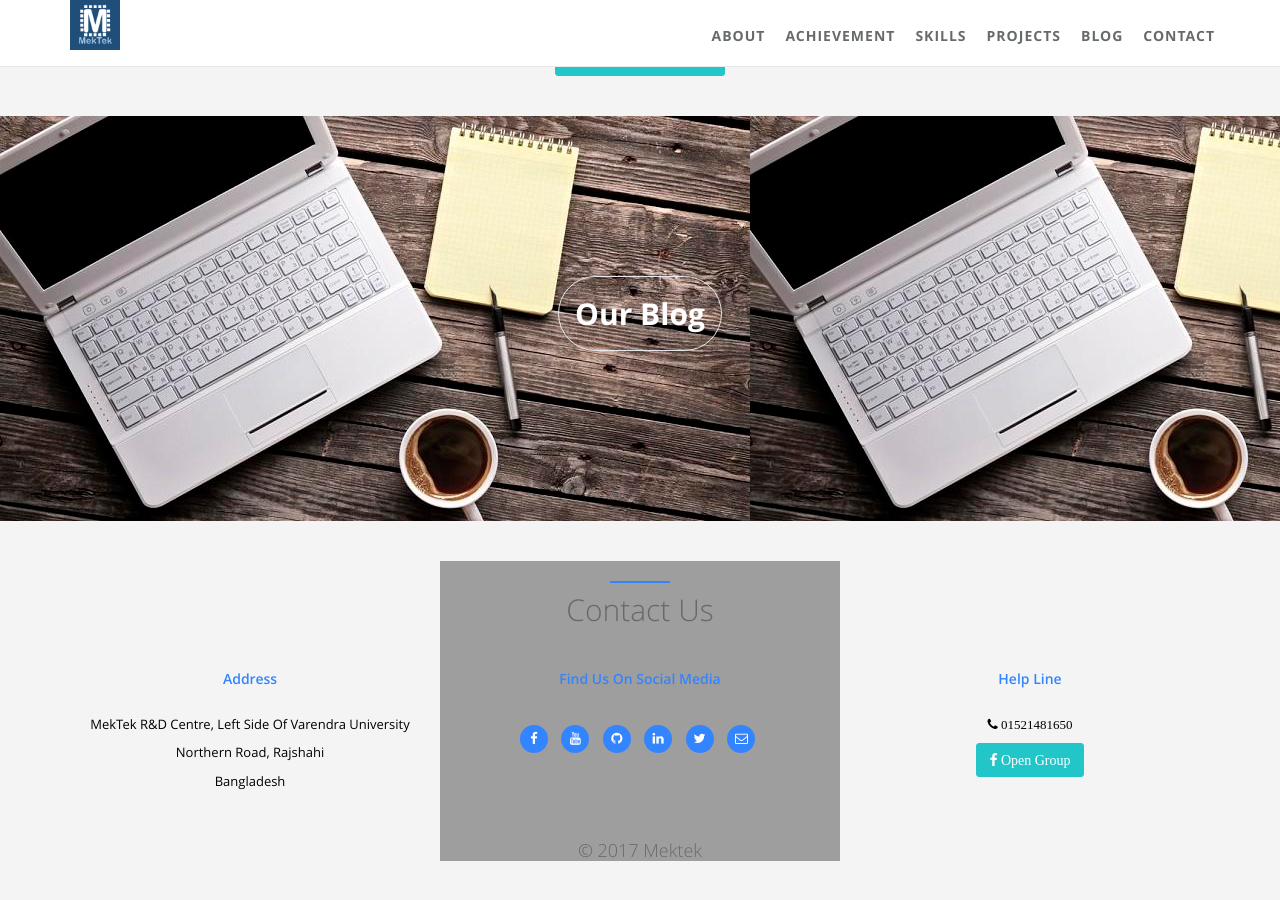
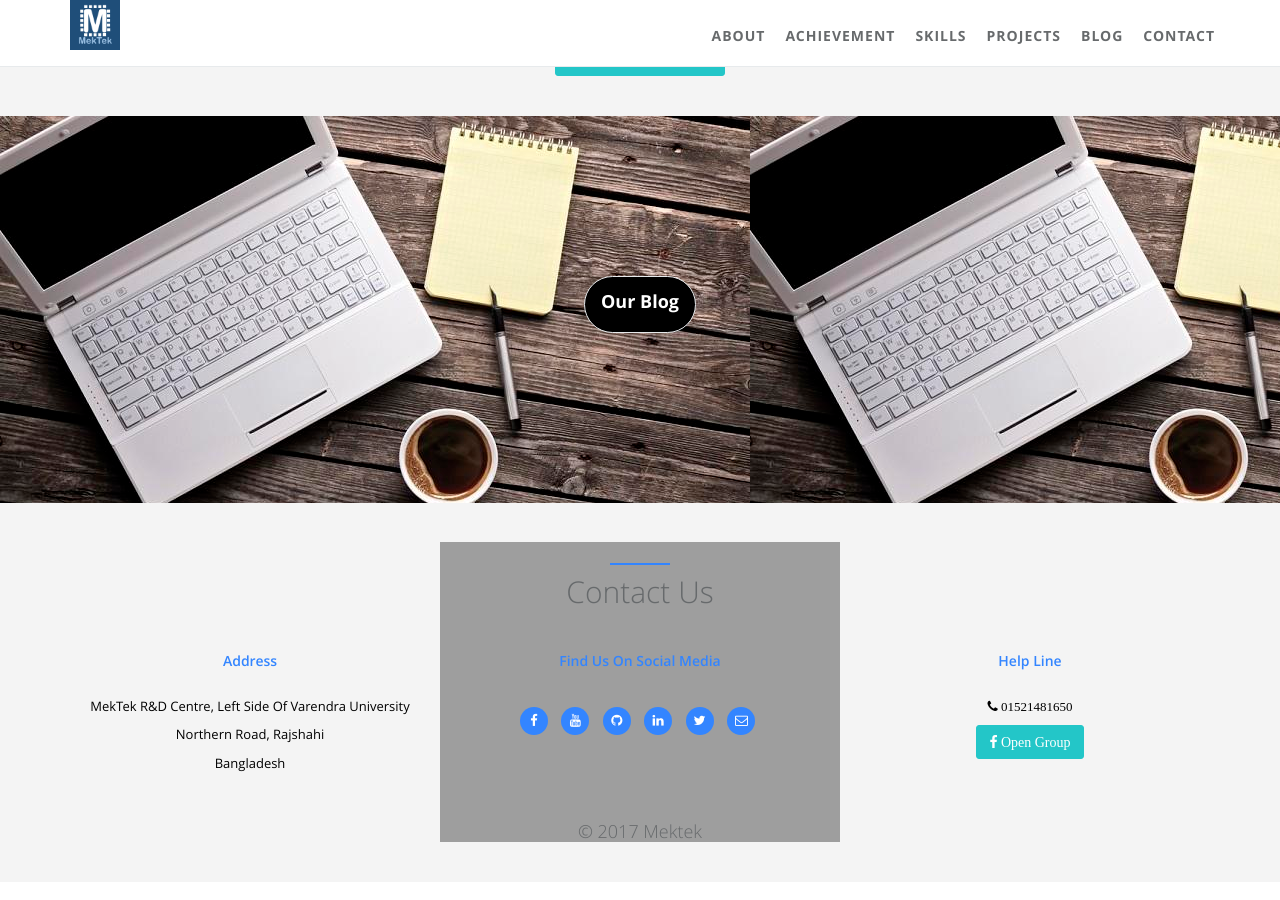
Before and after one commit to takiuddinahmed/mektekbd.github.io, a Jekyll site: the page built from index.html, in a window 1280 px wide and 900 px high, scrolled down 3520 px. Built offline with Jekyll 4.4.1, drawn with Linux system fonts in a browser that asks for light colours; nearby versions of some CDN libraries; library files that are not in the unit come from our copies.

Commit message:
Update blog.html

```diff
--- a/_includes/sections/blog.html
+++ b/_includes/sections/blog.html
@@ -1,8 +1,8 @@
 <div class="container">
     <div class="row">
-        <div class="col-lg-12 text-center wow zoomIn" id="i18_blog">
+        <div class="col-lg-12 text-center wow zoomIn" id="">
             <div style="height: 80px;"></div>
-            <a class="btn btn-lg btn-default btn-rounded btn-outline wow bounceIn" href="{{ "/blog/" | prepend: site.baseurl }}"><span data-i18n="blog.my_blog"><h1><b>Our Blog</b></h1></span></a>
+            <a class=" fc btn btn-lg btn-default btn-rounded btn-outline wow bounceIn" href="{{ "/blog/" | prepend: site.baseurl }}"><span  data-i18n=""><h2><b>Our Blog</b></h2></span></a>
             <div style="height: 80px;"></div>
         </div>
     </div>
```
